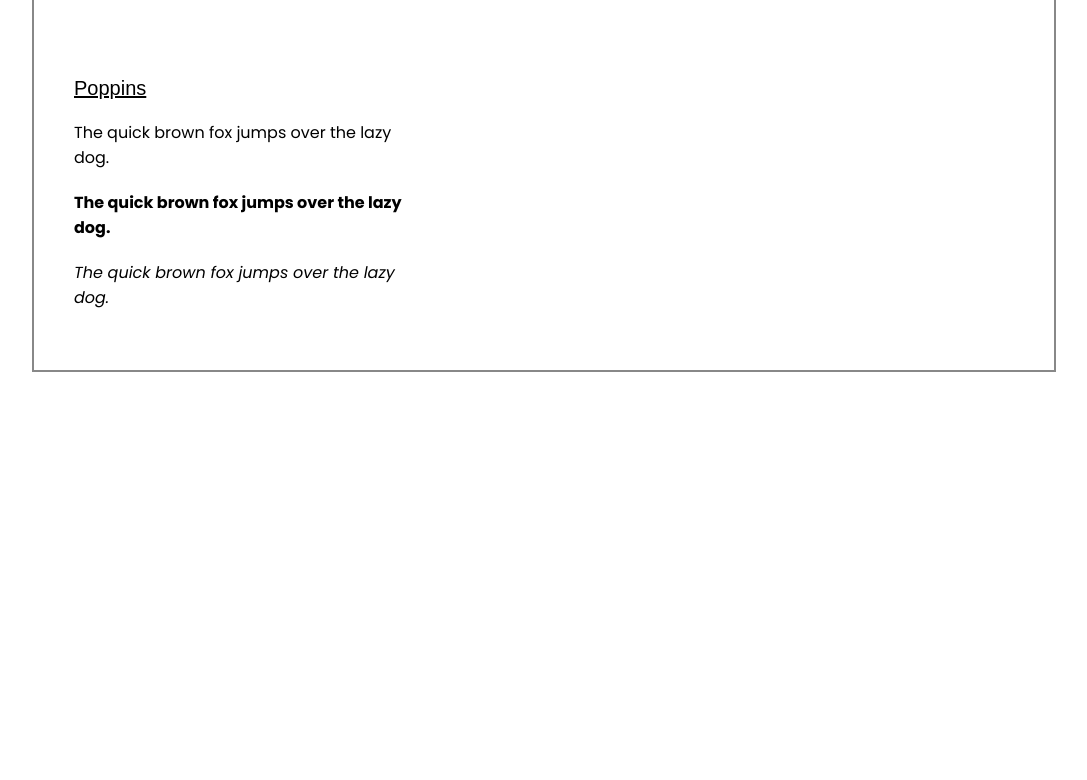
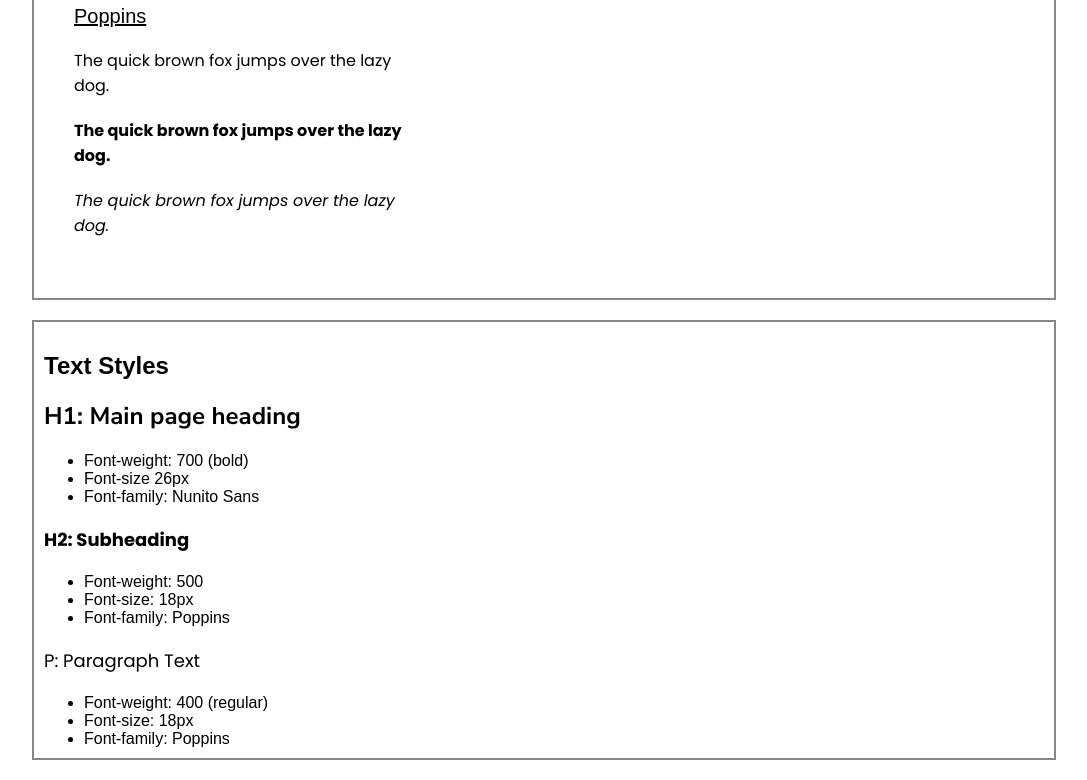
Before and after one commit to tonyspunei/website-design-system-codecademy, a plain HTML site: page index.html in a window 1280 px wide. Shown: the part 825-1605 px from the top of the page, without its empty margins (96-1183 px from the left). Before the commit the page ends 1217 px from the top, so only its background shows below. Drawn offline with Linux system fonts and the light colour scheme.

Commit message:
completed the project

```diff
--- a/index.html
+++ b/index.html
@@ -76,5 +76,31 @@
         </p>
       </div>
     </section>
+
+    <!-- Text Styles -->
+    <section class="headings">
+      <h2>Text Styles</h2>
+
+      <h1>H1: Main page heading</h1>
+      <ul>
+        <li>Font-weight: 700 (bold)</li>
+        <li>Font-size 26px</li>
+        <li>Font-family: Nunito Sans</li>
+      </ul>
+
+      <h2 class="subheading">H2: Subheading</h2>
+      <ul>
+        <li>Font-weight: 500</li>
+        <li>Font-size: 18px</li>
+        <li>Font-family: Poppins</li>
+      </ul>
+
+      <p class="paragraph">P: Paragraph Text</p>
+      <ul>
+        <li>Font-weight: 400 (regular)</li>
+        <li>Font-size: 18px</li>
+        <li>Font-family: Poppins</li>
+      </ul>
+    </section>
   </body>
 </html>
--- a/styles.css
+++ b/styles.css
@@ -8,14 +8,14 @@ body {
   font-family: sans-serif;
 }
 
-h1 {
+body > h1 {
   width: 80%;
   margin: 20px auto;
 }
 
 section {
   width: 80%;
-  margin: 0 auto;
+  margin: 20px auto;
   border: 2px solid #888;
   padding: 10px;
   min-height: 300px;
@@ -26,14 +26,13 @@ section h2 {
   margin: 20px 0;
 }
 
-ul li {
+.colors ul li {
   display: inline-block;
   height: 100px;
   width: 32%;
   color: #000;
   text-align: center;
   padding-top: 18px;
-  margin: 20px auto;
 }
 
 ul li p {
@@ -95,3 +94,28 @@ p.bold {
 p.italic {
   font-style: italic;
 }
+
+/* Headings Styles Model */
+
+.headings > h1 {
+  font-weight: 700;
+  font-style: 26px;
+  font-family: "Nunito Sans", sans-serif;
+  margin: 20px 0;
+}
+
+.headings ul {
+  padding-left: 40px;
+}
+
+.subheading {
+  font-size: 18px;
+  font-weight: 600;
+  font-family: "Poppins", sans-serif;
+}
+
+.paragraph {
+  font-weight: 400;
+  font-size: 18px;
+  font-family: "Poppins", sans-serif;
+}
```
